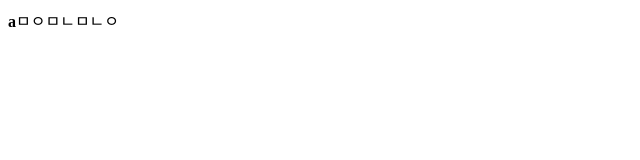
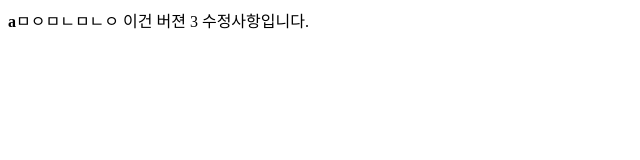
Before and after one commit to Limjintaek/Buffer_Week1, a plain HTML site: page index.html in a window 1280 px wide. Shown: the whole page, without its empty margins (0-640 px from the left). Drawn offline with Linux system fonts and the light colour scheme.

Commit message:
버젼3 수정함

```diff
--- a/index.html
+++ b/index.html
@@ -6,6 +6,7 @@
 
 <body>
 <strong>a</strong>ㅁㅇㅁㄴㅁㄴㅇ
+이건 버젼 3 수정사항입니다.
 </body>
 
 </html>
```
